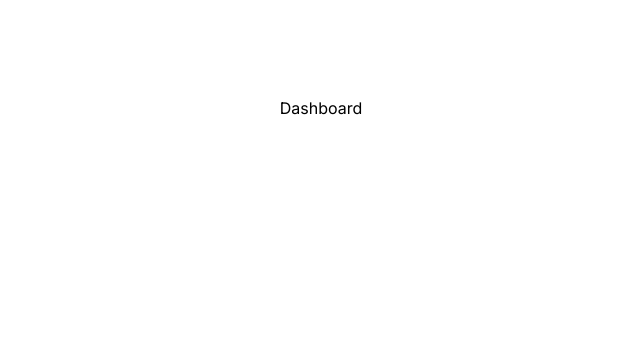
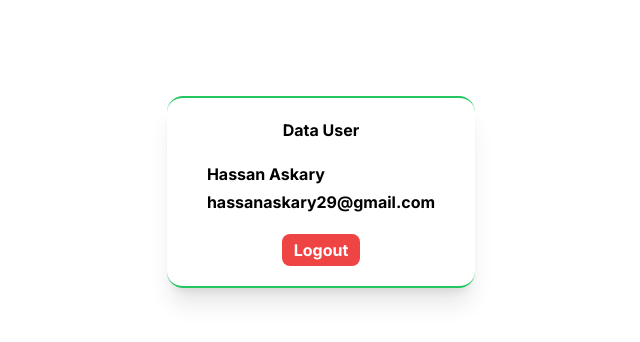
Before and after one commit to hassankary/next-auth-mongodb, a Next.js app: page /dashboard in a window 1280 px wide. Shown: the top 342 px of the page, without its empty margins (319-959 px from the left). Built offline with nearby package versions, Linux system fonts and the light colour scheme.

Commit message:
UserInfo components

```diff
--- a/src/app/dashboard/page.tsx
+++ b/src/app/dashboard/page.tsx
@@ -1,11 +1,9 @@
-import { LoginForm } from "@/components/LoginForm";
-import { RegisterForm } from "@/components/RegisterForm";
-import Image from "next/image";
+import { UserInfo } from "@/components/UserInfo";
 
 export default function Dashboard() {
   return (
     <div className="flex min-h-screen flex-col items-center justify-between p-24">
-        Dashboard
+        <UserInfo/>
     </div>
   );
 }
--- a/src/app/page.tsx
+++ b/src/app/page.tsx
@@ -1,10 +1,9 @@
 import { LoginForm } from "@/components/LoginForm";
-import Image from "next/image";
 
 export default function Home() {
   return (
     <main className="flex min-h-screen flex-col items-center justify-between p-24">
-      <LoginForm/>
+      <LoginForm />
     </main>
   );
 }
--- a/src/app/register/page.tsx
+++ b/src/app/register/page.tsx
@@ -1,11 +1,9 @@
-import { LoginForm } from "@/components/LoginForm";
 import { RegisterForm } from "@/components/RegisterForm";
-import Image from "next/image";
 
 export default function Register() {
   return (
     <div className="flex min-h-screen flex-col items-center justify-between p-24">
-        <RegisterForm/>
+      <RegisterForm />
     </div>
   );
 }
--- /dev/null
+++ b/src/components/UserInfo.tsx
@@ -0,0 +1,23 @@
+"use client";
+import React from "react";
+
+export const UserInfo: React.FC = () => {
+  return (
+    <div className="border-y-2 border-green-500 font-bold px-10 py-5 rounded-2xl shadow-xl space-y-5">
+        <h1 className="font-bold text-center"> Data User</h1>
+      <div className="flex flex-col gap-1">
+        <div>
+          Hassan Askary
+        </div>
+        <div>
+          hassanaskary29@gmail.com
+        </div>
+      </div>
+      <div className="flex justify-center">
+        <button className="flex w-fit px-3 py-1 bg-red-500 text-white rounded-lg">
+          Logout
+        </button>
+      </div>
+    </div>
+  );
+};
```
